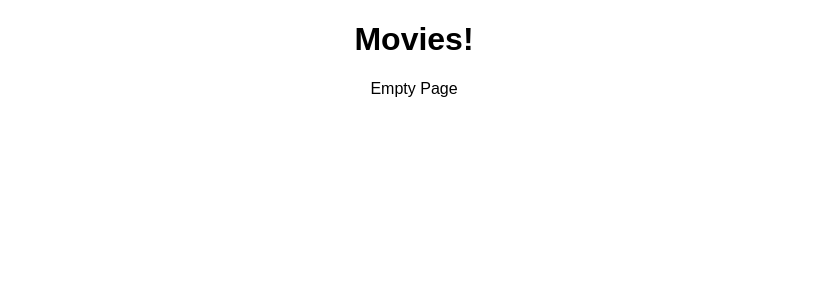
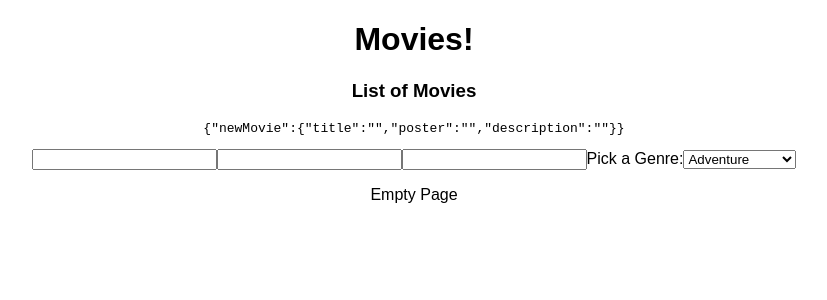
Before and after one commit to RachelSmith500/movie-sagas, a React (Create React App) app: page /#/addMovie in a window 1280 px wide. Shown: the top 300 px of the page, without its empty margins (226-1053 px from the left). Built offline with nearby package versions, Linux system fonts and the light colour scheme.

Commit message:
form partially filled out for movies

```diff
--- a/src/components/AddMovie/AddMovie.js
+++ b/src/components/AddMovie/AddMovie.js
@@ -4,7 +4,6 @@ import { connect } from 'react-redux';
 class AddMovies extends Component{
     state = {
         newMovie:{
-            id: 0,
             title: '',
             poster: '',
             description: ''
@@ -18,7 +17,21 @@ class AddMovies extends Component{
                 ...this.state.newMovie,
                 title: event.target.value,
                 poster: event.target.value,
-                description: event.target.description
+                description: event.target.description,
+                genre: event.target.genre
+            }
+        });
+    }
+
+    addNewMovie = event => {
+        event.preventDefault();
+        this.props.dispatch({ type: 'ADD_MOVIE', payload: this.state.newMovie})
+        this.setState({
+            newMovie: {
+                title: '',
+                poster: '',
+                description: '',
+                genre: ''
             }
         });
     }
@@ -26,6 +39,30 @@ class AddMovies extends Component{
     render(){
         return (
             <>
+                <h3>List of Movies</h3>
+                <pre>{JSON.stringify(this.state)}</pre>
+                <form onSubmit={this.addNewMovie}/>
+                    <input type='text' value={this.state.newMovie.title}onChange={this.handleChange}/>
+                    <input type='text' value={this.state.newMovie.poster}onChange={this.handleChange}/>
+                    <input type='text' value={this.state.newMovie.description}onChange={this.handleChange}/>
+                        <label>
+                            Pick a Genre:
+                            <select value={this.state.newMovie.Genre} onChange={this.handleChange}>
+                                <option value="Adventure">Adventure</option>
+                                <option value="Animated">Animated</option>
+                                <option value="Biographical">Biographical</option>
+                                <option value="Comedy">Comedy</option>
+                                <option value="Disaster">Disaster</option>
+                                <option value="Drama">Drama</option>
+                                <option value="Epic">Epic</option>
+                                <option value="Fantasy">Fantasy</option>
+                                <option value="Musical">Musical</option>
+                                <option value="Romantic">Romantic</option>
+                                <option value="Science Fiction">Science Fiction</option>
+                                <option value="Space-Opera">Space-Opera</option>
+                                <option value="Superhero">Superhero</option>
+                            </select>
+                        </label>
             </>
         )
     }
--- a/src/components/App/App.js
+++ b/src/components/App/App.js
@@ -15,7 +15,7 @@ class App extends Component {
           {/* ADD PAGES! */}
           <Route exact path="/home" component={MovieList}/>
           <Route path="/details" component={Details} />
-          <Route exact path="/addMovie" component={AddMovie} />
+          <Route path="/addMovie" component={AddMovie} />
         </Router>
         <p>Empty Page</p>
       </div>
```
